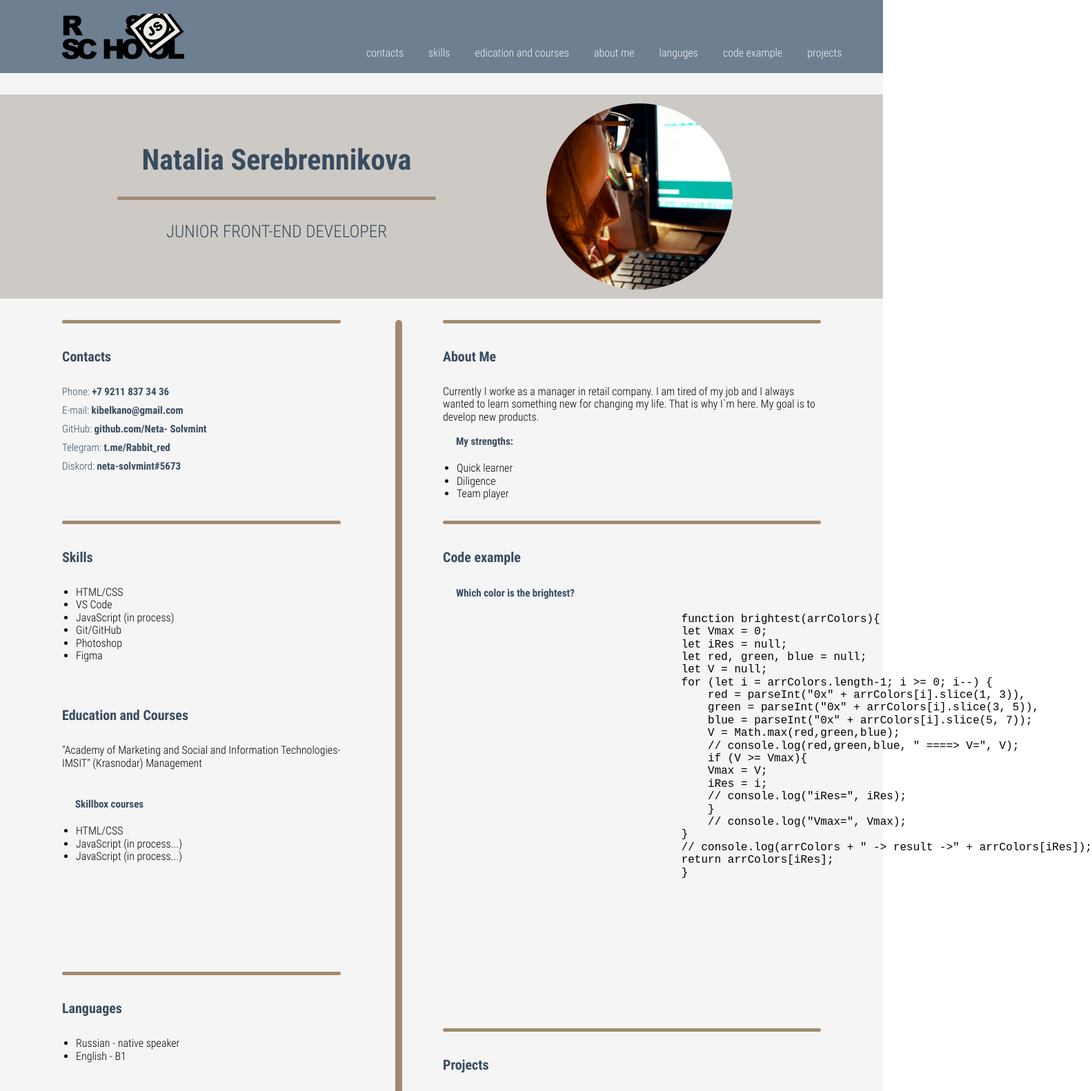
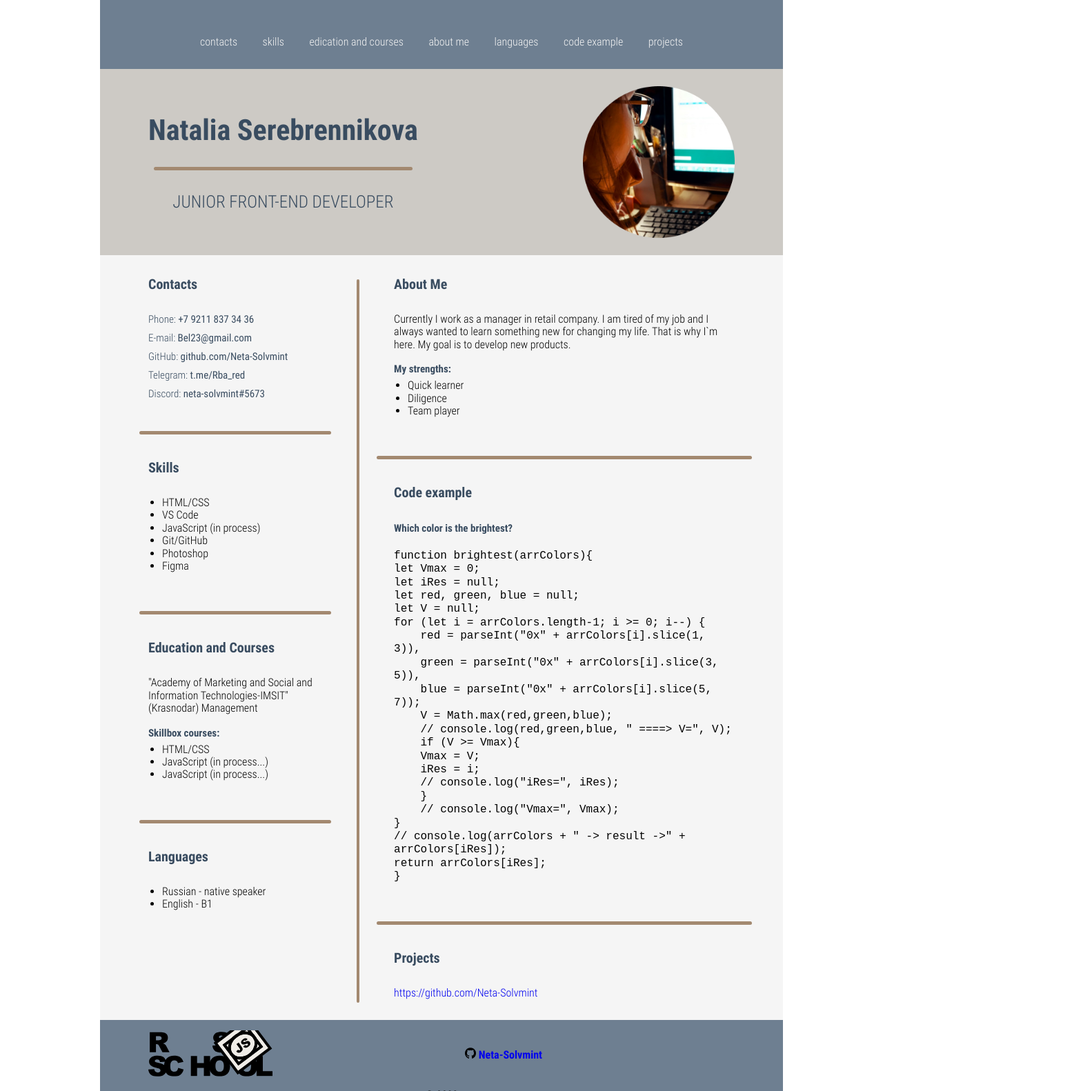
Before and after one commit to Neta-Solvmint/rsschool-cv, a plain HTML site: page index.html in a window 1280 px wide. Shown: the top 1582 px of the page at 69% size, 1583 px wide, since content can reach past the window. Drawn offline with nearby package versions, Linux system fonts and the light colour scheme.

Commit message:
fix: revise all classes, flex

```diff
--- a/index.html
+++ b/index.html
@@ -12,32 +12,28 @@
 </head>
 <body>
     <div class="container">
-
-        <header class="header flex">
-            <a href="https://rs.school/" class="header__logo-link flex">
-                <img src="rs_school_js.svg" alt="logo">
-            </a>
-            <nav class="header__nav flex">
-                <ul class="navigation-items flex">
-                    <li class="item-block">
+        <header>
+            <nav>
+                <ul>
+                    <li class="nav__list-item">
                         <a href="#contacts" class="item-link"> contacts</a>
                     </li>
-                    <li class="item-block">
+                    <li class="nav__list-item">
                         <a href="#skills" class="item-link"> skills</a>
                     </li>
-                    <li class="item-block">
+                    <li class="nav__list-item">
                         <a href="#edication_and_courses" class="item-link"> edication and courses</a>
                     </li>
-                    <li class="item-block">
+                    <li class="nav__list-item">
                         <a href="#about_me" class="item-link"> about me</a>
                     </li>
-                    <li class="item-block">
-                        <a href="#languges" class="item-link"> languges</a>
+                    <li class="nav__list-item">
+                        <a href="#languges" class="item-link"> languages</a>
                     </li>
-                    <li class="item-block">
+                    <li class="nav__list-item">
                         <a href="#code_example" class="item-link"> code example</a>
                     </li>
-                    <li class="item-block">
+                    <li class="nav__list-item">
                         <a href="#projects" class="item-link"> projects</a>
                     </li>
                 </ul>
@@ -45,150 +41,149 @@
         </header>
 
         <main>
-            <section class="hero content">
-                <div class="hero__banner flex">
-                    <div class="hero__banner_descr flex">
-                        <h1 class="hero__banner-caption">Natalia Serebrennikova</h1>
-                        <div class="dividing_line_banner"></div>
-                        <span class="hero__banner-post">JUNIOR FRONT-END DEVELOPER</span>
+            <section class="personal content flex">
+                <div class="personal__banner flex">
+                    <h1 class="personal__section-title">Natalia Serebrennikova</h1>
+                    <div class="personal__line"></div>
+                    <span class="personal__position">JUNIOR FRONT-END DEVELOPER</span>
                 </div>
-                    <img src="photo_cv.png" class="photo_cv" alt="photo">
-                </div>
-
+                <img src="photo_cv.png" class="personal__photo-cv" alt="photo" width="220" height="220">
             </section>
-            <section class="all_columns flex">
-                    <div class="column_1 flex">
-                        <div class="dividing_line_first"></div>
-                        <div class="contacts" id="contacts">
-                            <h2 class="caption">Contacts</h2>
+            <section class="cv-content content flex">
+                    <div class="cv-content__column flex">
+                        <div class="cv-content__text-item" id="contacts">
+                            <h2 class="cv-content__section-title">Contacts</h2>
                             <ul>
-                                <li class="contact_link">
+                                <li class="contact-link">
                                     Phone:
-                                    <a href="tel: +7 9211 837 34 36">+7 9211 837 34 36</a>
-
+                                    <a href="tel:+792118373436">+7 9211 837 34 36</a>
                                 </li>
-                                <li class="contact_link">
+                                <li class="contact-link">
                                     E-mail:
-                                    <a href="kibelkano@gmail.com"> kibelkano@gmail.com</a>
+                                    <a href="kibelkano@gmail.com">Bel23@gmail.com</a>
                                 </li>
-                                <li class="contact_link">
+                                <li class="contact-link">
                                     GitHub:
-                                    <a href="https://github.com/Neta-Solvmint">github.com/Neta- Solvmint</a>
+                                    <a href="https://github.com/Neta-Solvmint">github.com/Neta-Solvmint</a>
                                 </li>
-                                <li class="contact_link">
+                                <li class="contact-link">
                                     Telegram:
-                                    <a href="t.me/Rabbit_red"> t.me/Rabbit_red</a>
+                                    <a href="t.me/Rabbit_red">t.me/Rba_red</a>
                                 </li>
-                                <li class="contact_link">
-                                    Diskord:
+                                <li class="contact-link">
+                                    Discord:
                                     <a href="neta-solvmint#5673">neta-solvmint#5673</a>
                                 </li>
                             </ul>
                         </div>
 
-                        <div class="dividing_line_first"></div>
-                        <div class="skills" id="skills">
-                            <h2 class="caption">Skills</h2>
+                        <div class="cv-content_horiz-line"></div>
+                        <div class="cv-content__text-item" id="skills">
+                            <h2 class="cv-content__section-title">Skills</h2>
                             <ul>
-                                <li class="skill_discription">HTML/CSS</li>
-                                <li class="skill_discription">VS Code</li>
-                                <li class="skill_discription">JavaScript (in process)</li>
-                                <li class="skill_discription">Git/GitHub</li>
-                                <li class="skill_discription">Photoshop</li>
-                                <li class="skill_discription">Figma</li>
+                                <li class="skill-discription">HTML/CSS</li>
+                                <li class="skill-discription">VS Code</li>
+                                <li class="skill-discription">JavaScript (in process)</li>
+                                <li class="skill-discription">Git/GitHub</li>
+                                <li class="skill-discription">Photoshop</li>
+                                <li class="skill-discription">Figma</li>
                             </ul>
                         </div>
-                        <div class="dividing_line_dividing_line_first"></div>
-                        <div class="education_and_courses" id="edication_and_courses">
-                            <h2 class="caption">Education and Courses</h2>
+                        <div class="cv-content_horiz-line"></div>
+                        <div class="cv-content__text-item" id="edication-and-courses">
+                            <h2 class="cv-content__section-title">Education and Courses</h2>
                             <p class="education">"Academy of Marketing and Social and   Information Technologies-IMSIT" (Krasnodar)
                                 Management</p>
-
-                            <h3> Skillbox courses</h3>
+                            <h3>Skillbox courses:</h3>
                             <ul>
                                 <li class="course">HTML/CSS</li>
-                                <li class="course"> JavaScript (in process...)</li>
-                                <li class="course"> JavaScript (in process...)</li>
+                                <li class="course">JavaScript (in process...)</li>
+                                <li class="course">JavaScript (in process...)</li>
                             </ul>
                         </div>
 
-                        <div class="dividing_line_first"></div>
-                        <div class="languges" id="languges">
-                            <h2 class="caption">Languages</h2>
+                        <div class="cv-content_horiz-line"></div>
+                        <div class="cv-content__text-item" id="languges">
+                            <h2 class="cv-content__section-title">Languages</h2>
                             <ul>
-                                <li class="languages_discription">Russian - native speaker</li>
-                                <li class="languages_discription">English - B1</li>
+                                <li class="languages-discription">Russian - native speaker</li>
+                                <li class="languages-discription">English - B1</li>
                             </ul>
                         </div>
 
                     </div>
 
-                    <div class="dividing_line"></div>
+                    <div class="cv-content__veltical-line"></div>
 
-                    <div class="column_2">
-                        <div class="dividing_line_second"></div>
-                        <div class="about_me" id="about_me">
-                            <h2 class="caption">About Me</h2>
-                            <p>Currently I worke as a manager in retail company. I am tired of my job and I always wanted to learn something new for changing my life. That is why I`m here. My goal is to develop new products.</p>
+                    <div class="cv-content__column flex">
+                        <div class="cv-content__text-item" id="about-me">
+                            <h2 class="cv-content__section-title">About Me</h2>
+                            <p>Currently I work as a manager in retail company. I am tired of my job and I always wanted to learn something new for changing my life. That is why I`m here. My goal is to develop new products.</p>
 
                                 <h3>My strengths:</h3>
                                 <ul>
-                                    <li class="about_me_strenght">Quick learner</li>
-                                    <li class="about_me_strenght">Diligence</li>
-                                    <li class="about_me_strenght"> Team player</li>
+                                    <li class="about-me-strenght">Quick learner</li>
+                                    <li class="about-me-strenght">Diligence</li>
+                                    <li class="about-me-strenght">Team player</li>
                                 </ul>
                         </div>
 
-                        <div class="dividing_line_second"></div>
-                        <div class="code_example" id="code_example">
-                            <h2 class="caption">Code example</h2>
+                        <div class="cv-content_horiz-line"></div>
+                        <div class="cv-content__text-item" id="code-example">
+                            <h2 class="cv-content__section-title">Code example</h2>
                             <h3>Which color is the brightest?</h3>
-                            <pre class="example">
-                                <code>
+                            <code style="white-space: pre-line;">
                                 function brightest(arrColors){
                                 let Vmax = 0;
                                 let iRes = null;
                                 let red, green, blue = null;
                                 let V = null;
                                 for (let i = arrColors.length-1; i >= 0; i--) {
-                                        red = parseInt("0x" + arrColors[i].slice(1, 3)),
-                                        green = parseInt("0x" + arrColors[i].slice(3, 5)),
-                                        blue = parseInt("0x" + arrColors[i].slice(5, 7));
-                                        V = Math.max(red,green,blue);
-                                        // console.log(red,green,blue, " ====> V=", V);
-                                        if (V >= Vmax){
-                                        Vmax = V;
-                                        iRes = i;
-                                        // console.log("iRes=", iRes);
-                                        }
-                                        // console.log("Vmax=", Vmax);
+                                &nbsp;&nbsp;&nbsp;&nbsp;red = parseInt("0x" + arrColors[i].slice(1, 3)),
+                                &nbsp;&nbsp;&nbsp;&nbsp;green = parseInt("0x" + arrColors[i].slice(3, 5)),
+                                &nbsp;&nbsp;&nbsp;&nbsp;blue = parseInt("0x" + arrColors[i].slice(5, 7));
+                                &nbsp;&nbsp;&nbsp;&nbsp;V = Math.max(red,green,blue);
+                                &nbsp;&nbsp;&nbsp;&nbsp;// console.log(red,green,blue, " ====> V=", V);
+                                &nbsp;&nbsp;&nbsp;&nbsp;if (V >= Vmax){
+                                &nbsp;&nbsp;&nbsp;&nbsp;Vmax = V;
+                                &nbsp;&nbsp;&nbsp;&nbsp;iRes = i;
+                                &nbsp;&nbsp;&nbsp;&nbsp;// console.log("iRes=", iRes);
+                                &nbsp;&nbsp;&nbsp;&nbsp;}
+                                &nbsp;&nbsp;&nbsp;&nbsp;// console.log("Vmax=", Vmax);
                                 }
                                 // console.log(arrColors + " -> result ->" + arrColors[iRes]);
                                 return arrColors[iRes];
                                 }
+
                             </code>
-                            </pre>
                         </div>
 
-                        <div class="dividing_line_second"></div>
-                        <div class="projects" id="projects">
-                            <h2 class="caption">Projects</h2>
-                            <a href="#">CCSKCLSDL</a>
+                        <div class="cv-content_horiz-line"></div>
+                        <div class="cv-content__text-item" id="projects">
+                            <h2 class="cv-content__section-title">Projects</h2>
+                            <a href="https://github.com/Neta-Solvmint">https://github.com/Neta-Solvmint</a>
                         </div>
                     </div>
 
             </section>
-
         </main>
 
-        <footer class="footer flex">
-            <a href="https://rs.school/" class="header__logo-link flex">
-                <img src="rs_school_js.svg" alt="logo">
+        <footer class="footer content">
+            <div class="footer__main flex">
+                <a href="https://rs.school/js/" class="footer__logo-link">
+                    <img src="rs_school_js.svg" alt="logo" width="180" height="67">
                 </a>
-            <div class="footer_information flex">
-                <a href="https://github.com/Neta-Solvmint">Visit my GitHub</a>
-                <span>2022</span>
+                <div class="footer__github-link flex">
+                    <a href="https://github.com/Neta-Solvmint">
+                        <img src="github-logo.svg" width="16" height="16">&nbsp;Neta-Solvmint
+                    </a>
                 </div>
+            </div>
+
+            <div class="footer__bottom">
+                © 2022
+            </div>
+
         </footer>
 
     </div>
--- a/style.css
+++ b/style.css
@@ -1,7 +1,6 @@
 
 html {
     box-sizing: border-box;
-    /* line-height: 1; */
 }
 
 *,
@@ -10,21 +9,21 @@ html {
 box-sizing: inherit;
 }
 
-  /* для flex элементов */
-  .flex {
-    display: flex;
-  }
-
-
-  /* стили написания шрифтов примененные к сайту */
-  /* для заголовков */
-
 @font-face {
     font-family: 'Roboto Condensed';
     src: local('Roboto Condensed Light'), local('Roboto-Condensed-Light'),
         url('RobotoCondensed-Light.woff2') format('woff2'),
         url('RobotoCondensed-Light.woff') format('woff');
     font-weight: 300;
+    font-style: normal;
+}
+
+@font-face {
+    font-family: 'Roboto Condensed';
+    src: local('Roboto Condensed'), local('Roboto-Condensed-Regular'),
+        url('RobotoCondensed-Regular.woff2') format('woff2'),
+        url('RobotoCondensed-Regular.woff') format('woff');
+    font-weight: 400;
     font-style: normal;
   }
 
@@ -38,196 +37,173 @@ html {
 }
 
 :root {
-    --grey_slate:#6E7F91;
+    --gray_slate:#6E7F91;
     --smoky_white: #F5F5F5;
     --beige: #CDCAC5;
-    --grey-brown: #A38970;
+    --gray-brown: #A38970;
     --dark-blue: #394C60;
-    --gap: 31px;
+    --gap: 30px;
 }
 
 body {
-    min-width: 320px; /* минимальная ширина сайта для адаптивной верстки */
-    font-family: Roboto Condensed; /* шрифт по умолчанию */
-
-}
-.container {
-    max-width: 1280px;
-    margin: 0 auto;
-    background-color: var(--smoky_white);
+    min-width: 320px; /* ??? */
+    font-family: 'Roboto Condensed';
+    font-weight: 300;
 }
 
-/* настройки для разделов контента (не header, не footer) */
-.content {
-    max-width: 100%;
-    margin: 0 90px;
+h1, h2 {
+    margin: 0;
+    font-weight: normal; /* убираем автоматическую жирность заголовков */
 }
 
-
-h1, h2, h3 {
+h3 {
     margin: 0;
-    font-weight: normal; /* убираем автоматическую жирность заголовков */
+    font-weight: 700;
+    font-size: 15px;
+    line-height: 20px;
+    color: var(--dark-blue);
 }
 
 a {
     text-decoration: none;
 }
 
-/* убираем лишние свойства у всех списков по умолчанию (вместо .list-reset) */
 ul {
-    margin: 20px;
+    margin: 5px 20px 20px 20px;
     padding: 0;
 
 }
 
-/* li {
-    list-style-type: none;
-} */
-
-/* p {
-    line-height: 32px;
-    margin: 0;
-} */
-
-
-
-.header {
-    width: 100%;
-    height: 106px;
-    background-color: var(--grey_slate);
-    margin-bottom: var(--gap);
-}
-.header__logo-link {
-    padding-left: 86px;
-    padding-top: 20px;
+.flex {
+    display: flex;
+    flex-direction: row;
     }
 
-.header__logo-link > img {
-    width: 185px;
-    height: 66px;
+.container {
+    max-width: 990px;
+    min-width: 600px;
+    margin: 0 auto;
+    background-color: var(--smoky_white);
 }
 
-.header__nav {
-    margin-left: 240px;
+.content {
+    padding: 0 70px 0 70px;
+}
+
+header {
+    height: 100px;
+    background-color: var(--gray_slate);
+}
+header > nav {
+    height: 100%;
+}
+
+header > nav > ul {
+    margin: 0 auto;
+    min-width: 600px;
+    max-width: 700px;
+    height: 100%;
+    display: flex;
+    justify-content: space-between;
     align-items: flex-end;
 
+    padding-bottom: var(--gap);
 }
 
-.navigation-items > li {
+.nav__list-item {
     list-style-type: none;
 }
 
-.item-block > a {
+.item-link {
     color: var(--smoky_white);
 }
-
-.item-block:not(:last-child) {
-    margin-right: 36px;
-}
-
-.item-block:last-child {
-    padding-right: 26px;
-}
-
 .item-link:hover,
 .item-link:focus {
     color: var(--dark-blue);
 }
-
-
 .item-link:active {
     color: var(--smoky_white);
 }
 
+.personal {
+    flex-direction: row;
+    justify-content: space-between;
+    background-color: var(--beige);
 
-/* hero */
-.hero {
-    width: 100%;
-    height: 296px;
-    background-color: var(--beige);
-    margin-left: 0;
-    flex-direction: row;
     margin-bottom: var(--gap);
 }
-.hero__banner {
-    padding-left: 170px;
 
-}
-
-.hero__banner_descr {
+.personal__banner {
     flex-direction: column;
     align-items: center;
     justify-content: center;
-    margin-right: 160px;
 }
 
-.hero__banner-caption {
+.personal__section-title {
     margin-bottom: 28px;
-    color: var(--dark-blue);
-    font-weight: 700px;
+
     font-weight: 700;
     font-size: 42px;
     line-height: 51px;
+    color: var(--dark-blue);
 }
 
-.dividing_line_banner{
-    width: 462px;
+.personal__line {
+    width: 96%;
     height: 5px;
     border-radius: 10px;
-    background-color: var(--grey-brown);
+    background-color: var(--gray-brown);
     margin-bottom: 31px;
 }
-
-.hero__banner-post {
-    font-weight: 300;
+.personal__position {
     font-size: 25px;
     line-height: 30px;
     color: var(--dark-blue);
+    text-transform: uppercase;
 }
 
-.photo_cv {
-    margin-top: 13px;
+.personal__photo-cv {
+    margin: 25px 0;
 }
 
 
 /* all_columns */
-.all_columns {
+.cv-content {
     flex-direction: row;
-    flex-wrap: wrap;
-    padding-left: 90px;
 }
 
 
-/* column_1 */
-.column_1 {
+/* razmetka */
+.cv-content__column {
     flex-direction: column;
-    max-width: 404px;
-    margin-right: 79px;
+    padding-bottom: var(--gap);
+}
+.cv-content__veltical-line {
+    width: 10px;
+    border-radius: 10px;
+    background-color: var(--gray-brown);
+    margin: 5px 50px 25px 50px;
 }
 
-.dividing_line_first {
-    max-width: 404px;
+.cv-content_horiz-line {
+    align-self: center;
+    width: 110%;
     height: 5px;
     border-radius: 10px;
-    background-color: var(--grey-brown);
-    margin-bottom: 36px;
+    background-color: var(--gray-brown);
+    margin: 36px 0;
 }
 
-.contacts {
-    margin-bottom: 61px;
-}
-
-.contacts > ul {
+#contacts > ul {
     margin: 0;
     padding: 0;
     list-style: none;
 }
-.contacts > li {
+#contacts > li {
     list-style-type: none;
 }
 
-
-.caption {
+.cv-content__section-title {
     font-weight: 700;
     font-size: 20px;
     line-height: 24px;
@@ -235,124 +211,65 @@ ul {
     margin-bottom: 30px;
 }
 
-.contact_link {
-    font-weight: 300;
+.contact-link {
     font-size: 15px;
     line-height: 18px;
     color: var(--dark-blue);
     margin-bottom: 9px;
 }
 
-.contact_link > a {
+.contact-link > a {
+    font-weight: 400;
     color: var(--dark-blue);
+}
+
+
+
+
+.footer {
+    width: 100%;
+    background-color: var(--gray_slate);
+    justify-content: left;
+    align-items: center;
+
+    padding-bottom: 0;
+}
+
+.footer__main {
+    width: 100%;
+    height: 100px;
+
+    justify-content: left;
+    align-items: center;
+}
+.footer__github-link {
+    margin: 0 auto;
     font-weight: 700;
 }
 
-.skills {
-    margin-bottom: 45px;
-}
-
-.education_and_courses {
-    margin-bottom: 138px;
-}
-
-.education {
-    margin-bottom: 40px;
-}
-
-.education_and_courses > h3 {
-    font-weight: 700;
-    font-size: 15px;
-    line-height: 20px;
-    color: var(--dark-blue);
-    padding-left: 19px;
-}
-
-/* разделительная черта */
-.dividing_line {
-    width: 10px;
-    height: 1274px;
-    border-radius: 10px;
-    background-color: var(--grey-brown);
-    margin-right: 59px;
-    margin-bottom: 27px;
-}
-
-/* column 2 */
-.column_2 {
-    flex-direction: column;
-    max-width: 551px;
-}
-
-.dividing_line_second {
-    max-width: 548px;
-    height: 5px;
-    border-radius: 10px;
-    background-color: var(--grey-brown);
-    margin-bottom: 36px;
-}
-
-.about_me {
-    margin-bottom: 30px;
-}
-
-.about_me > h3 {
-    font-weight: 700;
-    font-size: 15px;
-    line-height: 20px;
-    color: var(--dark-blue);
-    padding-left: 19px;
-}
-
-.code_example {
-    margin-bottom: 179px;
-}
-
-.code_example > h3 {
-    font-weight: 700;
-    font-size: 15px;
-    line-height: 20px;
-    color: var(--dark-blue);
-    padding-left: 19px;
-}
-
-.example {
-    display: block;
-    margin: 0;
+.footer__bottom {
+    text-align: center;
 }
 
 
-/* footer */
-.footer {
-    width: 100%;
-    height: 109px;
-    background-color: var(--grey_slate);
-    flex-direction: row;
-    justify-content: space-between;
+
+
+
+.logo-link {
+    padding-left: 86px;
+    padding-top: 20px;
 }
 
-.footer_information {
-    display: block;
-    /* max-width: 260px; */
-    background-image: url(../github-logo.svg);
-    background-repeat: no-repeat;
-    background-position:  left 10px center;
-    padding-top: 44px;
-    padding-right: 90px;
+.logo-link > img {
+    width: 185px;
+    height: 66px;
 }
 
 
-.footer_information > a {
-    margin-right: 20px;
-    color: var(--smoky_white);
-    /* background-image: url(../github-logo.svg);
-    background-repeat: no-repeat;
-    background-position:  left 10 px center; */
+
+
+@media (max-width: 768px) {
+    .section {
+      width: 100%;
     }
-
-.footer_information > span {
-    font-weight: 300;
-    font-size: 15px;
-    line-height: 20px;
-    color: var(--smoky_white);
   }
```
Also changed, not shown: RobotoCondensed-Regular.woff (added), RobotoCondensed-Regular.woff2 (added), github-logo.svg (added), normalize.css (added). Lines whose indentation alone changed are shown as unchanged.
